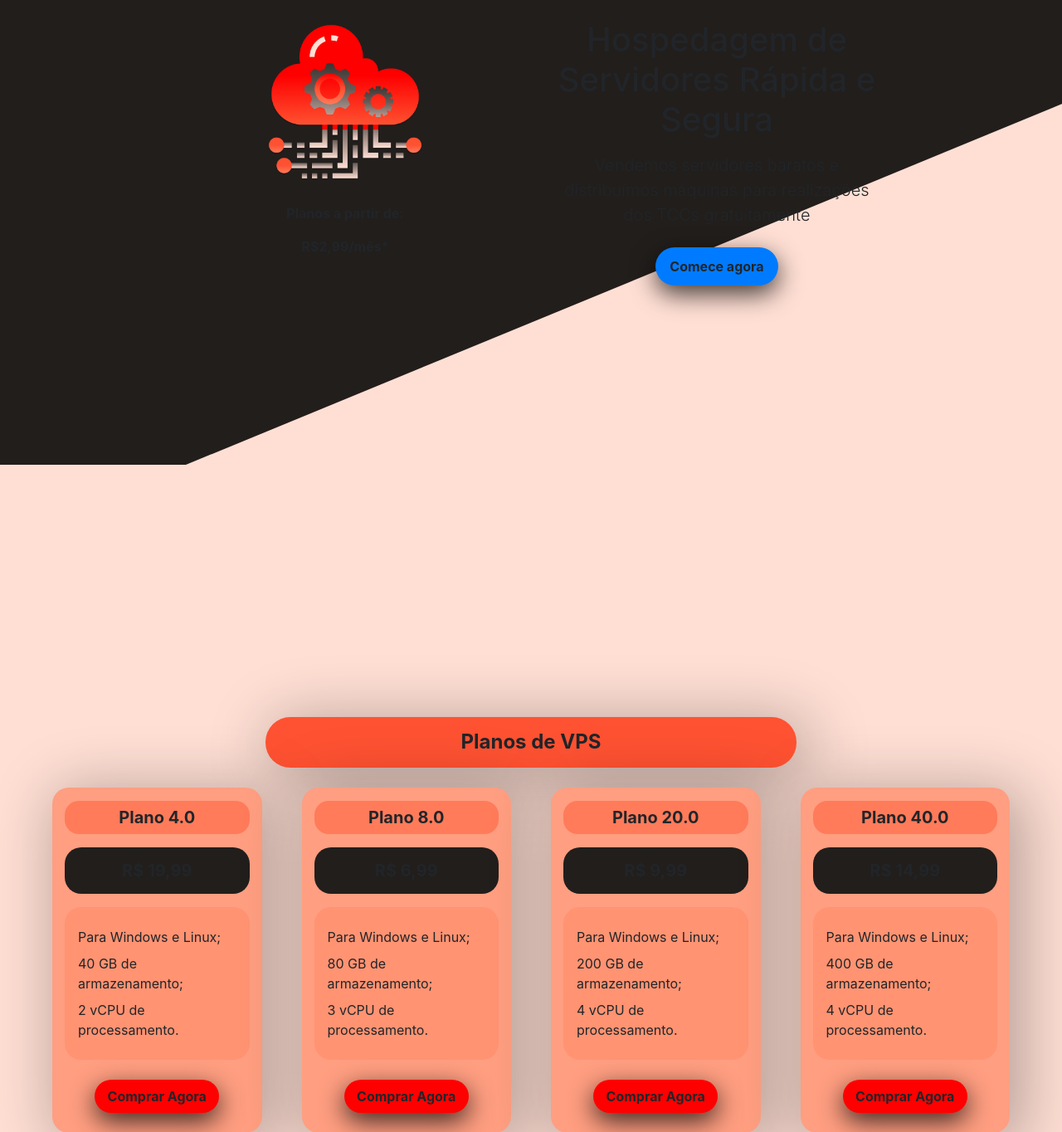
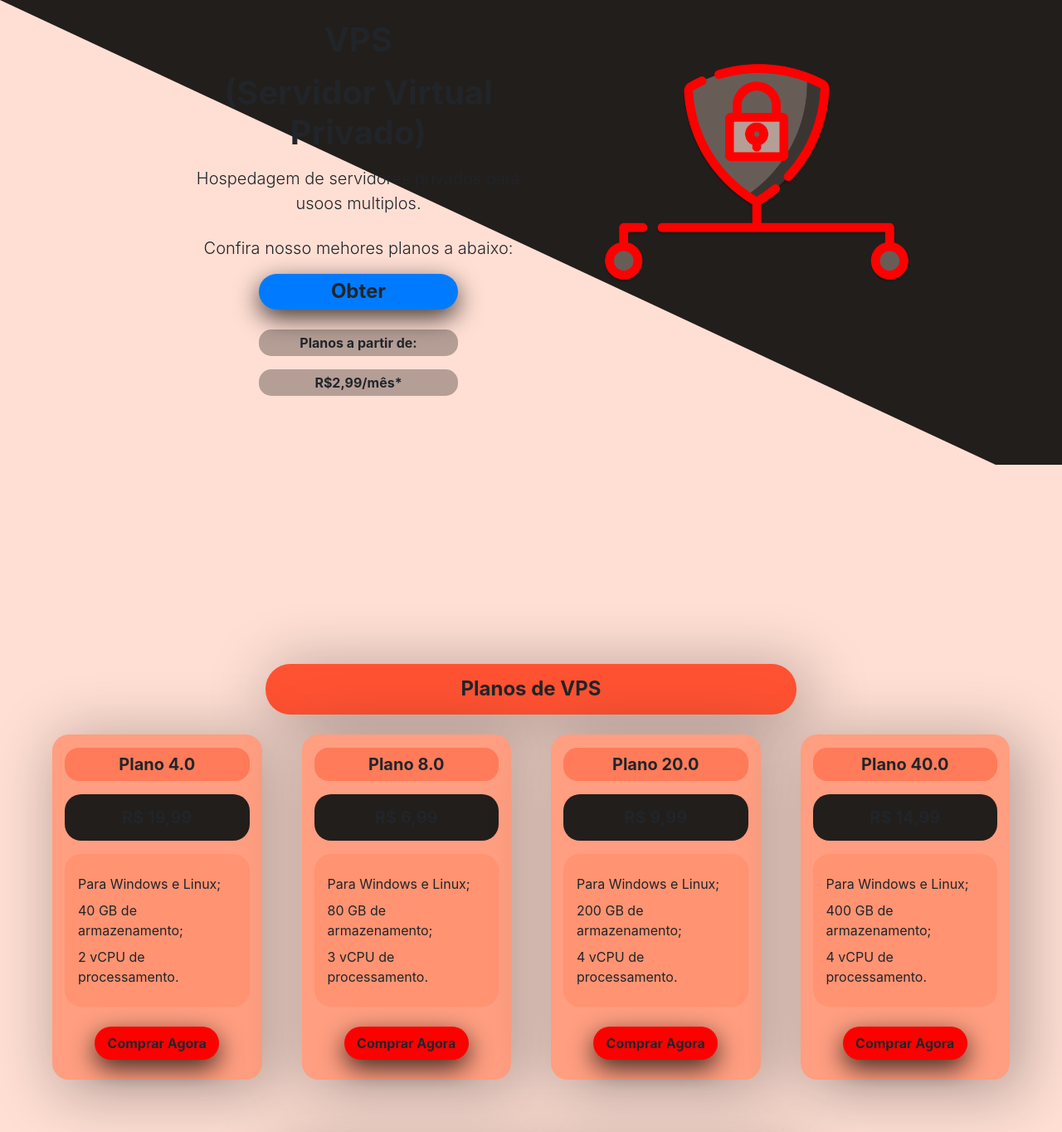
Before and after one commit to DarkSoldierBR/sudohosting, a PHP site: page /pages/vps.html in a window 1280 px wide. Shown: the part 73-1437 px from the top of the page at 83% size. Run offline with PHP 8.4, Linux system fonts and the light colour scheme; some libraries are stand-ins or nearby versions.

Commit message:
update getstarted vps

```diff
--- a/css/home.css
+++ b/css/home.css
@@ -7,8 +7,18 @@
 
 }
 
+.triangle-vps:after {
+    content: ' ';
+    align-self: end;
+    border-top: 35rem solid #221E1C;
+    border-left: 75rem solid transparent;
+    padding: 15em;
+    position: absolute;
+
+}
+
 #fundo {
-    height: 108vh;
+    height: 100vh;
     padding: 0px;
     background-color: #FFDFD4;
 }
@@ -83,3 +93,7 @@ box-shadow: 10px 10px 72px 9px rgba(0,0,0,0.28);
 .button-plan:hover{
     background-color: #86360E;
 }
+#desc-title{
+border-radius: 15px;
+background-color: #B59E96;
+}
--- a/pages/vps.html
+++ b/pages/vps.html
@@ -17,18 +17,29 @@
     <iframe src="../common/header.html"
         onload="this.before((this.contentDocument.body||this.contentDocument).children[0]);this.remove()"></iframe>
     <main class="bd-masthead" role="main">
-
-        <div class="triangle"></div>
-        <div id="row" class="row justify-content-center">
+<!-- <div class="container-fluid" style="background-color: #221E1C; height: 10rem;"></div> -->
+        <div class="triangle-vps"></div>
+        <div id="row" class="row text-center justify-content-center" style="width: 60rem;">
             <div class="col">
                 <div class="container mt-4">
-                    <div class="container text-center">
-                        <img src="src/saas1.png" style="width: 55%" styleclass="img" alt="Logo"></div>
-                    <div class="container mt-4 rounded bg-font text-center" style="width: 50%">
-                        <p class="font-weight-bold">Planos a partir de:</p>
+                    <div class="text-center">
+                        <h1 class="mb-3 text-font"><strong><p>VPS</p>
+                            (Servidor Virtual Privado)</strong></h1>
+                        <p class="lead mb-4 tet-font">Hospedagem de servidores privados para usoos multiplos.</p>
+                        <p class="lead tet-font">Confira nosso mehores planos a abaixo:</p>
+
                     </div>
-                    <div class="container rounded bg-font text-center" style="width: 50%">
-                        <p class="font-weight-bold">R$2,99/mês*</p>
+                    <div class="text-center">
+                        <button id="getstarted" type="button" class="btn bg-primary" style="width: 15rem;">
+                            <h4 class="text-font my-auto"><strong>Obter</strong></h4>
+                    </div>
+                    </button>
+
+                    <div class="container mt-4 p-1" id="desc-title" style="width: 15rem;">
+                        <p class="font-weight-bold my-auto">Planos a partir de:</p>
+                    </div>
+                    <div class="container mt-3 p-1" id="desc-title" style="width: 15rem;">
+                        <p class="font-weight-bold my-auto">R$2,99/mês*</p>
                     </div>
                 </div>
 
@@ -36,20 +47,11 @@
 
             <div class="col">
                 <div class="container mt-4" style="height: 70%;">
+                    <div class="container text-center">
+                        <img src="../src/private 1.png" style="width: 95%" styleclass="img" alt="Logo"></div>
 
-                    <div class="text-center">
-                        <h1 class="mb-3 text-font">Hospedagem de Servidores Rápida e Segura</h1>
-                        <p class="lead mb-4 text-font">Vendemos servidores baratos e distribuímos máquinas
-                            para
-                            realizações dos TCCs gratuitamente</p>
 
-                    </div>
 
-                    <div class="text-center">
-                        <button id="getstarted" type="button" class="btn bg-primary">
-                            <p class="font-weight-bold text-font my-1 mx-1  ">Comece agora</p>
-                    </div>
-                    </button>
                 </div>
             </div>
         </div>
```
Also changed, not shown: src/private 1.png (added).
